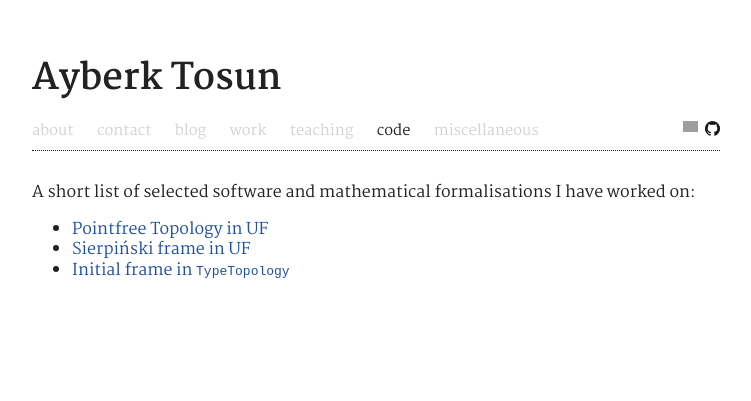
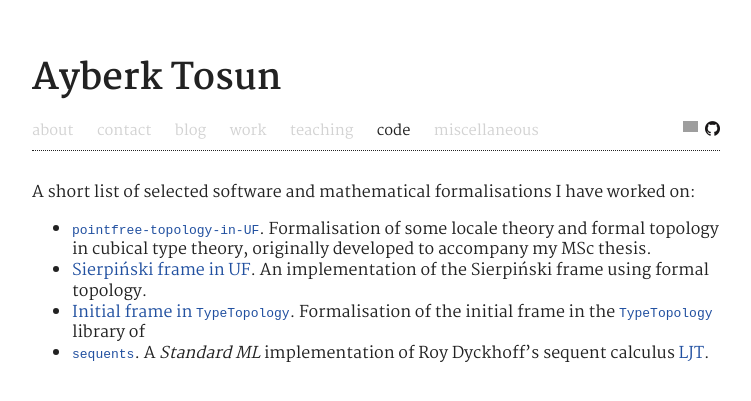
Before and after one commit to ayberkt/homepage, a Jekyll site: the page built from code.md, in a window 1280 px wide. Shown: the top 401 px of the page, without its empty margins (264-1015 px from the left). Built offline with Jekyll 4.4.1, drawn with Linux system fonts in a browser that asks for light colours; grey boxes are pictures that could not be loaded.

Commit message:
Update the code page

```diff
--- a/code.md
+++ b/code.md
@@ -6,6 +6,19 @@ title: Code
 A short list of selected software and mathematical formalisations I have worked
 on:
 
-- [Pointfree Topology in UF](https://www.cs.bham.ac.uk/~axt978/pointfree-topology-in-UF/Main.html)
-- [Sierpiński frame in UF](https://www.cs.bham.ac.uk/~axt978/pointfree-topology-in-UF/Sierpinski.html)
-- [Initial frame in `TypeTopology`](https://www.cs.bham.ac.uk/~mhe/TypeTopology/InitialFrame.html)
+- [`pointfree-topology-in-UF`][1]. Formalisation of some locale theory and
+  formal topology in cubical type theory, originally developed to accompany my
+  MSc thesis.
+- [Sierpiński frame in UF][2]. An implementation of the Sierpiński frame
+  using formal topology.
+- [Initial frame in `TypeTopology`][3]. Formalisation of the initial frame in
+  the [`TypeTopology`][4] library of
+- [`sequents`][5]. A *Standard ML* implementation of Roy Dyckhoff's sequent
+  calculus [LJT][6].
+
+[1]: https://www.cs.bham.ac.uk/~axt978/pointfree-topology-in-UF/Main.html
+[2]: https://www.cs.bham.ac.uk/~axt978/pointfree-topology-in-UF/Sierpinski.html
+[3]: https://www.cs.bham.ac.uk/~mhe/TypeTopology/InitialFrame.html
+[4]: https://github.com/martinescardo/TypeTopology
+[5]: https://github.com/ayberkt/sequents
+[6]: https://www.jstor.org/stable/2275431
```
